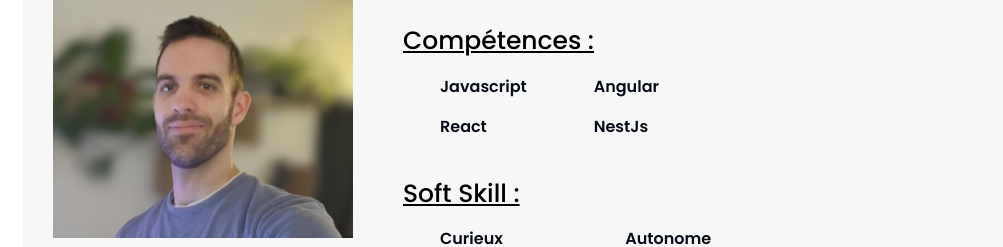
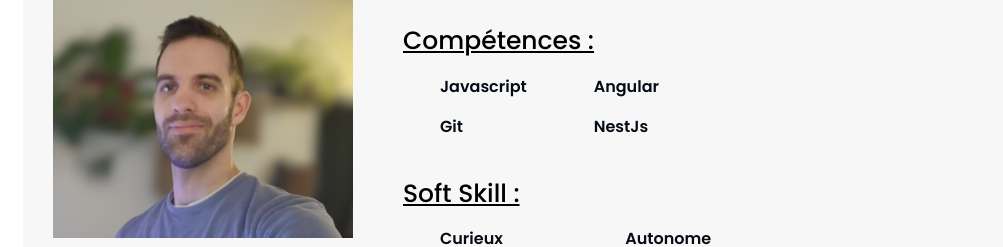
Before and after one commit to Joflamme88/Joflamme.github.io, a React (Vite) app: page / in a window 1280 px wide. Shown: the part 1197-1444 px from the top of the page, without its empty margins (277-1280 px from the left). Built offline with nearby package versions, Linux system fonts and the light colour scheme; some icons are missing.

Commit message:
improved CV

```diff
--- a/src/components/App/about/about.tsx
+++ b/src/components/App/about/about.tsx
@@ -44,7 +44,7 @@ function about() {
                 </li>
                 <li>
                   <Icon className="icon-arrow" icon="fe:arrow-up" />
-                  <strong>React</strong>
+                  <strong>Git</strong>
                 </li>
               </ul>
             </div>
```
Also changed, not shown: 1 other file (tests, documents, lock files or other folders).
